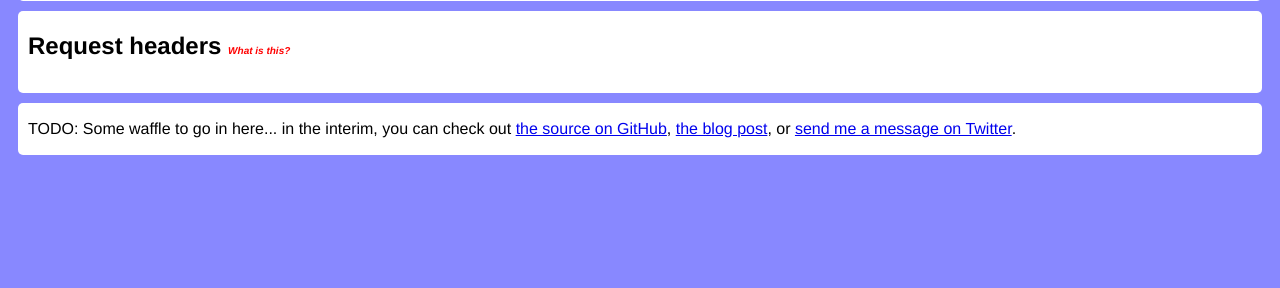
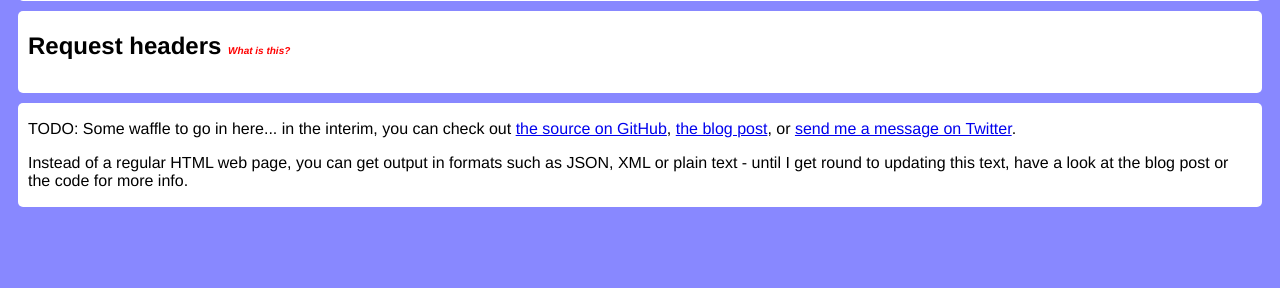
Before and after one commit to JohnSmithDev/report-ip, a Django app: template templates/index.html in a window 1280 px wide. Shown: the part 237-525 px from the top of the page. Run offline with Django 3.2, Linux system fonts and the light colour scheme; the template is opened without the code that fills it, so the values that code supplies are empty; parts of the project's set-up code (start-up, migrations or seed data) failed here and were passed over.

Commit message:
HTML page now gives a hint about non-HTML output

```diff
--- a/templates/index.html
+++ b/templates/index.html
@@ -55,6 +55,11 @@ TODO: Some waffle to go in here... in the interim, you can check out
 <a href="http://www.john-smith.me/reinvented-the-wheel-and-built-my-own-ip-address-checker">the blog post</a>, or <a href="http://twitter.com/JohnMMIX">send
 me a message on Twitter</a>.
 </p>
+<p>
+Instead of a regular HTML web page, you can get output in formats such as JSON,
+XML or plain text - until I get round to updating this text, have a look at
+the blog post or the code for more info.
+</p>
 </section>
 
 <script src="static/js/main.js"></script>
```
